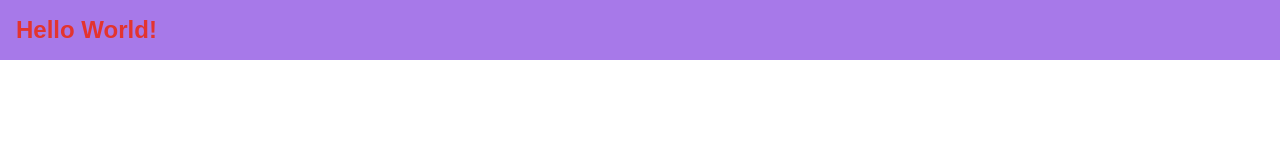
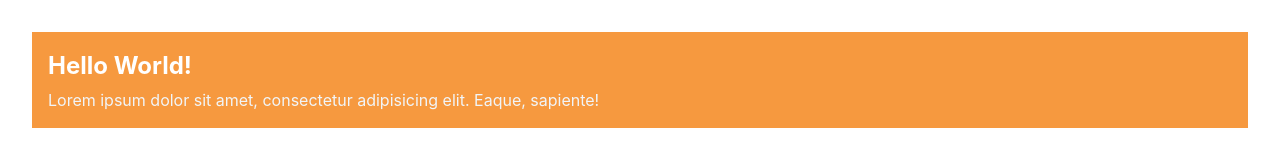
Before and after one commit to simonswiss/egghead-tailwind, a website: page index.html in a window 1280 px wide. Drawn offline with Linux system fonts and the light colour scheme.

Commit message:
end of video state

```diff
--- a/index.html
+++ b/index.html
@@ -8,10 +8,11 @@
   <link rel="stylesheet" href="./styles.css">
 </head>
 
-<body class="font-sans leading-normal p-8">
+<body class="lego-font-sans lego-leading-normal lego-p-8">
 
-  <div class="hover__lego-bg-purple-light md__lego-bg-orange lego-p-4">
-    <h2 class="lego-text-red ">Hello World!</h2>
+  <div class="lego-bg-purple-light md__lego-bg-orange lego-p-4">
+    <h2 class="lego-text-white lego-text-xxl lego-mb-1">Hello World!</h2>
+    <p class="lego-text-grey-lighter">Lorem ipsum dolor sit amet, consectetur adipisicing elit. Eaque, sapiente!</p>
   </div>
 
 </body>
```
